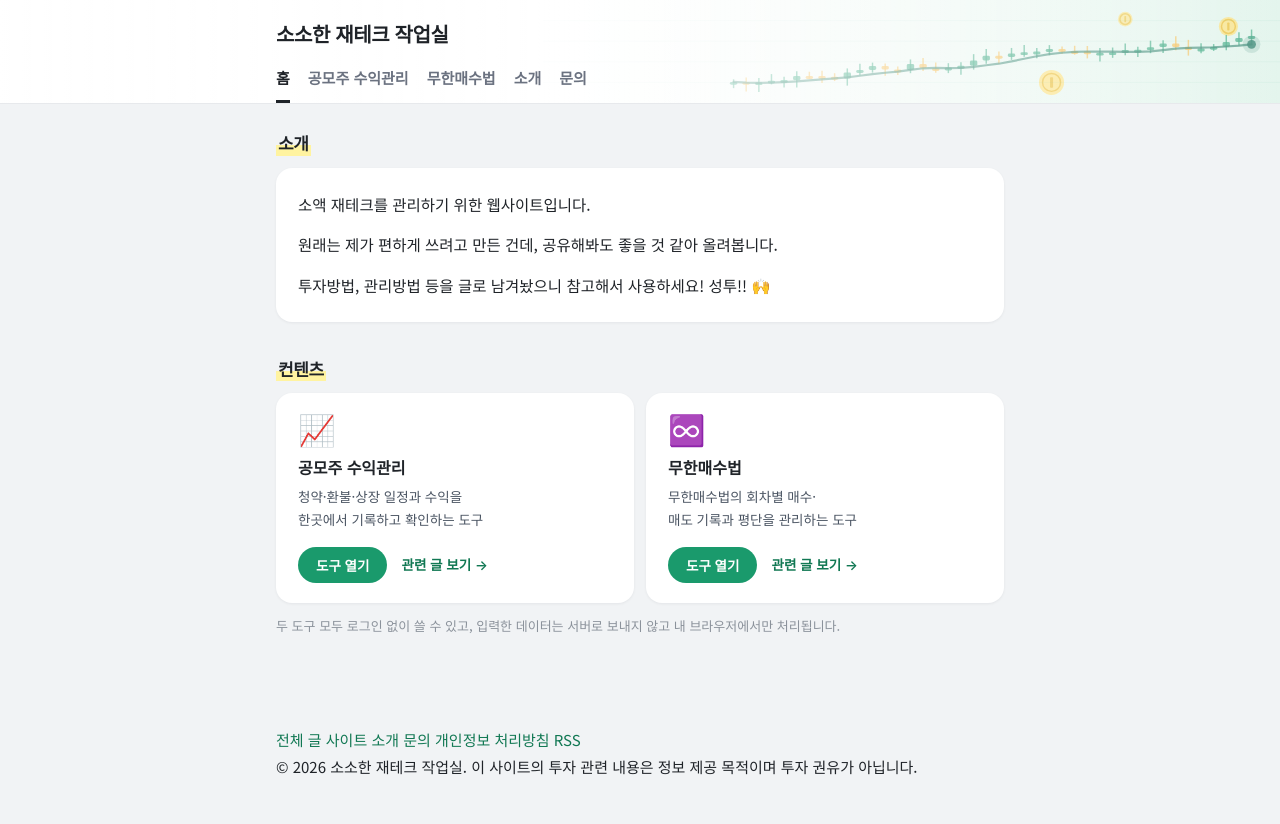
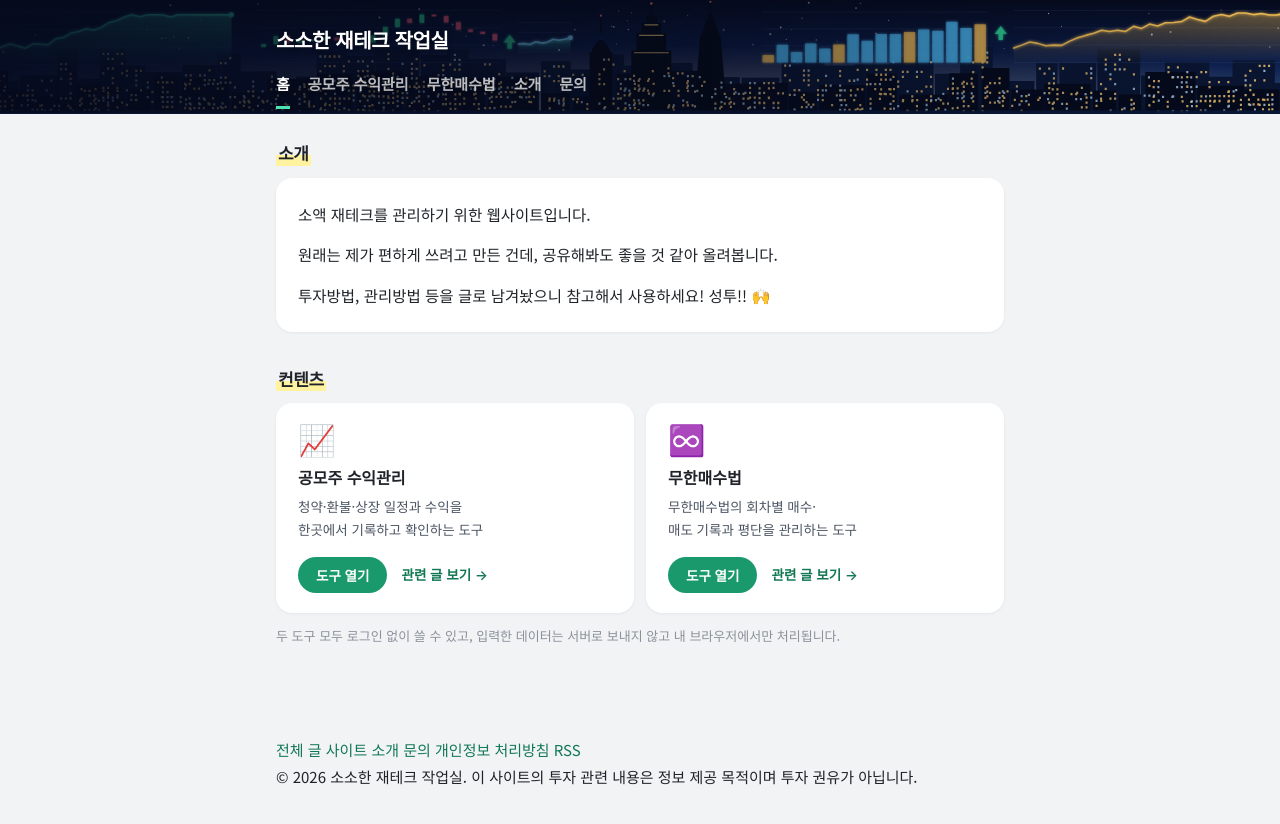
Before and after one commit to mzmzkgu/mzmzkgu.github.io, a Jekyll site: the page built from index.html, in a window 1280 px wide. Shown: the top 824 px of the page. Built offline with Jekyll 4.4.1, drawn with Linux system fonts in a browser that asks for light colours.

Commit message:
Replace header art with a NYC night skyline and floating charts; dark header theme
Co-Authored-By: Claude Sonnet 5.5 <noreply@anthropic.com>
Claude-Session: https://claude.ai/code/session_01HnZqqtAcJR4YGqc3LY19aj

```diff
--- a/assets/style.css
+++ b/assets/style.css
@@ -45,20 +45,20 @@ a:hover { text-decoration: underline; }
 
 /* ===== 헤더 ===== */
 .site-header {
-  /* 위: 글자가 잘 보이도록 왼쪽을 흐리게 덮는 막, 아래: 직접 그린 주식 차트 배경 그림 */
+  /* 위: 글자가 잘 보이도록 왼쪽을 어둡게 덮는 막, 아래: 직접 그린 뉴욕 야경 + 차트 배경 그림 */
   background:
-    linear-gradient(90deg, rgba(255,255,255,.96) 0%, rgba(255,255,255,.86) 42%, rgba(255,255,255,.28) 100%),
-    url("/assets/images/header-bg.svg") right center / auto 100% no-repeat,
-    var(--paper);
-  border-bottom: 1px solid var(--line);
+    linear-gradient(90deg, rgba(5,10,28,.88) 0%, rgba(5,10,28,.6) 45%, rgba(5,10,28,.08) 100%),
+    url("/assets/images/header-bg.svg") center bottom / cover no-repeat,
+    #0a1633;
+  border-bottom: 1px solid #0a1633;
 }
-.site-header .wrap { padding-top: 16px; padding-bottom: 0; }
-.brand { display: inline-block; font-size: 20px; font-weight: 800; color: var(--text); letter-spacing: -.02em; }
-.brand:hover { text-decoration: none; color: var(--accent-ink); }
+.site-header .wrap { padding-top: 22px; padding-bottom: 4px; }
+.brand { display: inline-block; font-size: 20px; font-weight: 800; color: #fff; text-shadow: 0 1px 6px rgba(0,0,0,.45); letter-spacing: -.02em; }
+.brand:hover { text-decoration: none; color: #d8f5e9; }
 .nav { display: flex; flex-wrap: wrap; gap: 0 18px; margin-top: 6px; font-size: 15px; font-weight: 700; }
-.nav a { color: #6b7280; padding: 8px 0 9px; border-bottom: 3px solid transparent; white-space: nowrap; }
-.nav a:hover { color: var(--text); text-decoration: none; }
-.nav a.active { color: var(--text); border-bottom-color: var(--text); }
+.nav a { color: rgba(255,255,255,.72); text-shadow: 0 1px 5px rgba(0,0,0,.45); padding: 8px 0 9px; border-bottom: 3px solid transparent; white-space: nowrap; }
+.nav a:hover { color: #fff; text-decoration: none; }
+.nav a.active { color: #fff; border-bottom-color: #4be3b0; }
 
 /* ===== 본문 ===== */
 main { padding: 18px 0 56px; min-height: 60vh; }
@@ -188,9 +188,9 @@ article h1 { font-size: 22px; line-height: 1.5; margin-bottom: 8px; }
 
 @media (max-width: 560px) {
   .site-header { background:
-    linear-gradient(90deg, rgba(255,255,255,.97) 0%, rgba(255,255,255,.88) 48%, rgba(255,255,255,.2) 100%),
-    url("/assets/images/header-bg.svg") right center / auto 100% no-repeat,
-    var(--paper); }
+    linear-gradient(90deg, rgba(5,10,28,.9) 0%, rgba(5,10,28,.7) 55%, rgba(5,10,28,.25) 100%),
+    url("/assets/images/header-bg.svg") center bottom / cover no-repeat,
+    #0a1633; }
   .wrap { padding: 0 12px; }
   .paper { padding: 22px 18px 24px; }
   .nav { gap: 0 14px; font-size: 14px; }
```
Also changed, not shown: assets/images/header-bg.svg.
